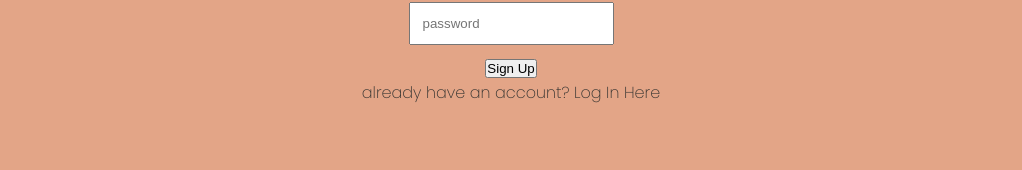
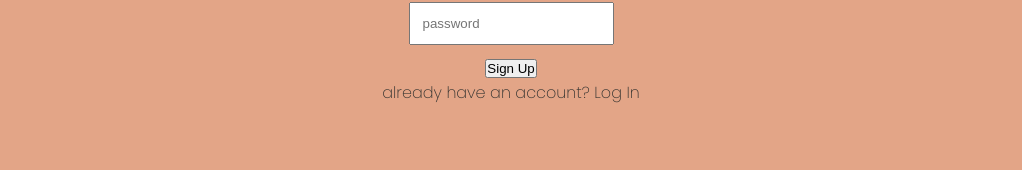
Before and after one commit to SuitcaseCoder/smallwins, a React (Create React App) app: page /Signup in a window 1280 px wide. Shown: the part 531-701 px from the top of the page, without its empty margins (129-1151 px from the left). Built offline with nearby package versions, Linux system fonts and the light colour scheme; a web font is replaced by a local one; what javascript-time-ago would draw is missing.

Commit message:
working on signup redirect, fixed nav

```diff
--- a/src/components/signup.js
+++ b/src/components/signup.js
@@ -1,6 +1,8 @@
 import React, { useState }  from 'react'
 import axios from "axios";
 import { BrowserRouter as Link } from "react-router-dom";
+import { Redirect } from "react-router";
+
 import '../css/getStarted.css';
 
 
@@ -47,6 +49,7 @@ const SignUp = () => {
         })
     }
 
+
         return (
             <div>
                 <button onClick={getStarted}>click to create db / table</button>
@@ -73,7 +76,7 @@ const SignUp = () => {
                     </div>
                     <button onClick={register}>Sign Up</button>
                 </div>
-                <p>already have an account? <Link exact to="/Login">Log In Here</Link></p>
+                <p>already have an account? <Link exact to="/Login">Log In</Link></p>
             </div>
         )
 
```
